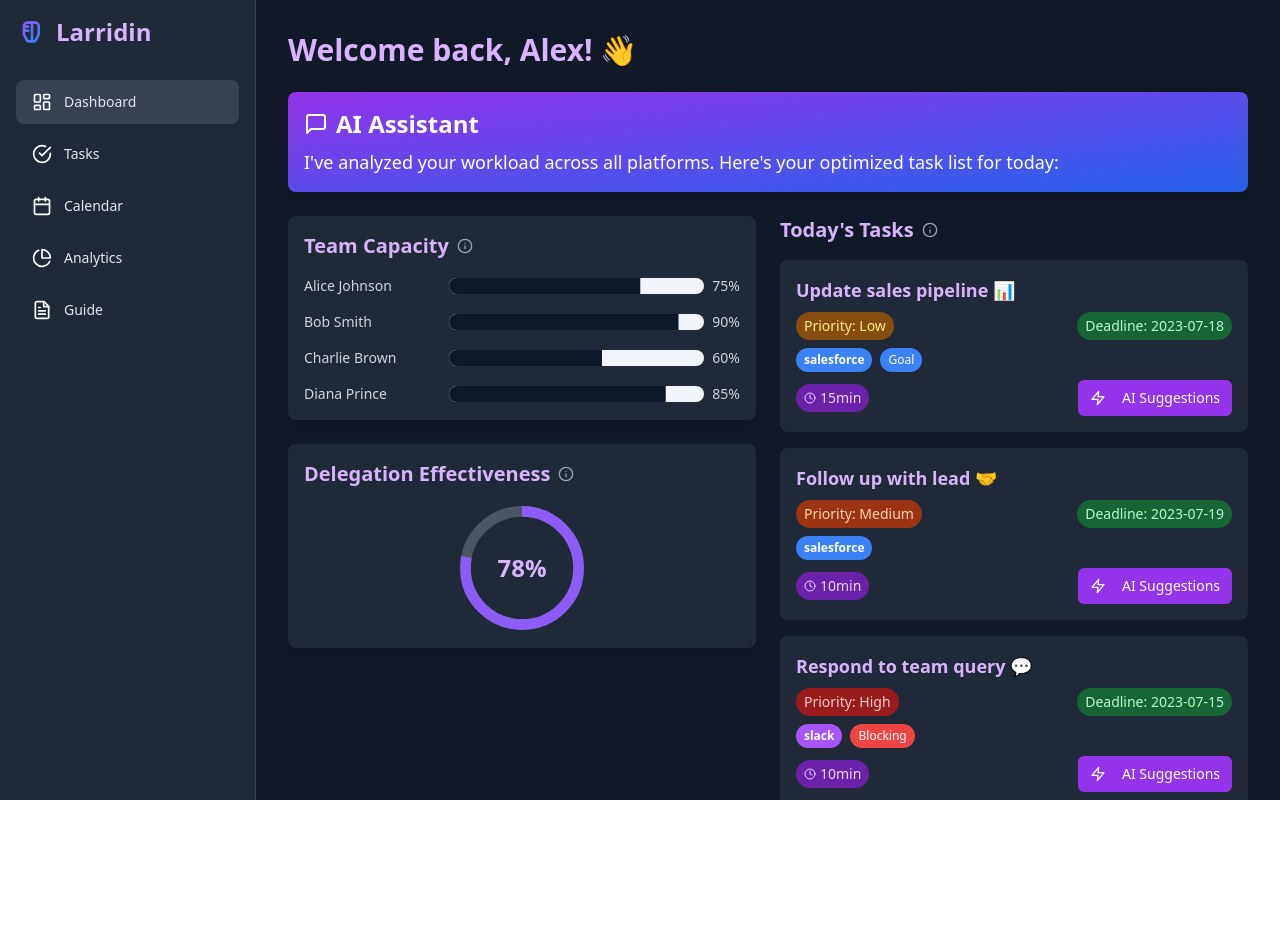
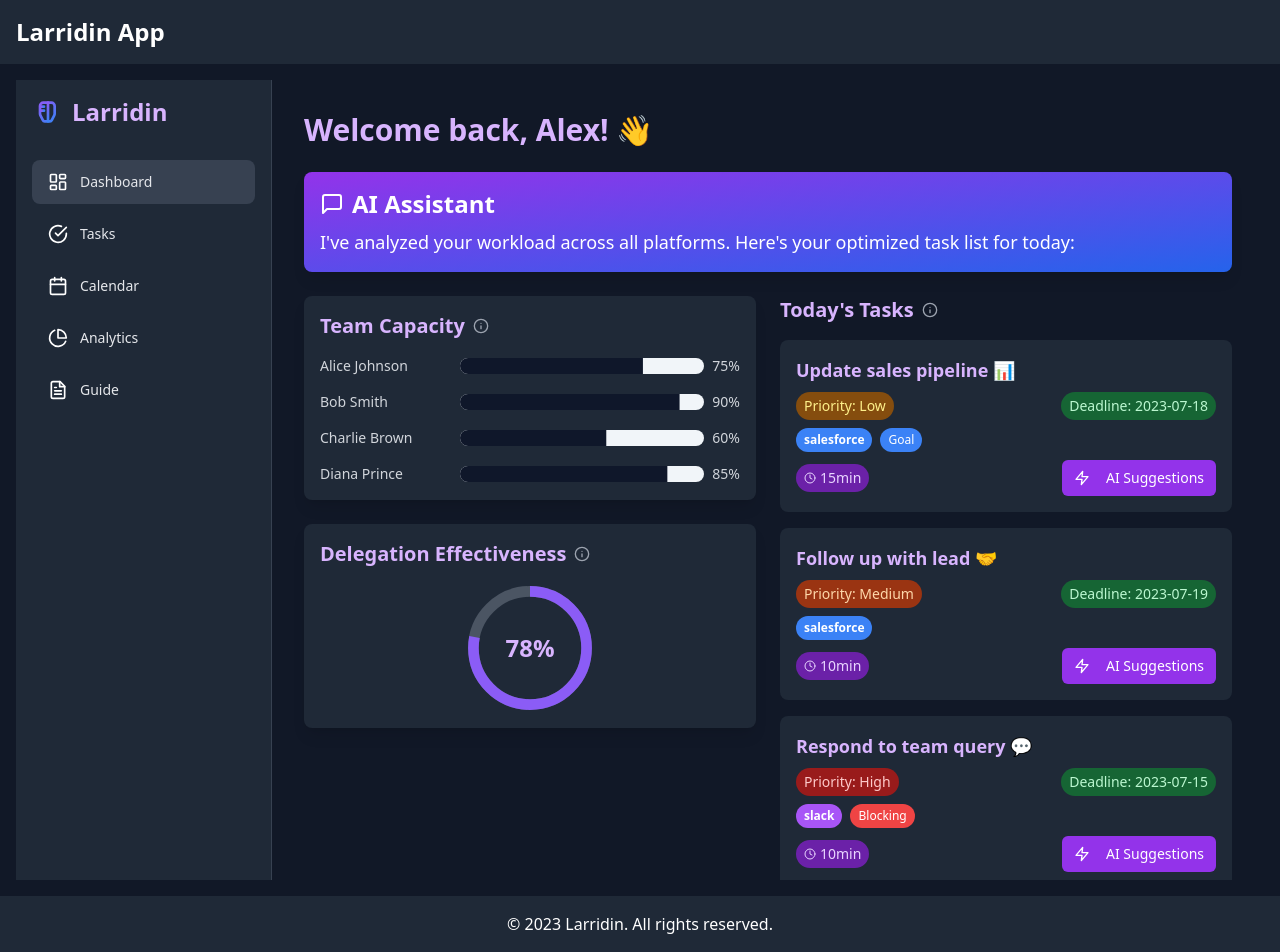
Before and after one commit to madcham/larridin-mc-test, a Next.js app: page / in a window 1280 px wide. Before the commit the page ends 848 px from the top, so only its background shows below. Built offline with nearby package versions, Linux system fonts and the light colour scheme.

Commit message:
changed larridin and _app and ts.config

```diff
--- a/components/LarridinApp.tsx
+++ b/components/LarridinApp.tsx
@@ -8,13 +8,17 @@ import { Dialog, DialogContent, DialogHeader, DialogTitle, DialogTrigger } from
 import { Tooltip, TooltipContent, TooltipProvider, TooltipTrigger } from "@/components/ui/tooltip"
 
 const LarridinApp: React.FC = () => {
+  const [isClient, setIsClient] = useState(false)
   const [activeTab, setActiveTab] = useState('dashboard')
   const [isSidebarOpen, setIsSidebarOpen] = useState(false)
-  const [isClient, setIsClient] = useState(false)
 
   useEffect(() => {
     setIsClient(true)
   }, [])
+
+  if (!isClient) {
+    return <div className="flex h-screen items-center justify-center bg-gray-900 text-white">Loading Larridin App...</div>
+  }
 
   const tabs = [
     { id: 'dashboard', label: 'Dashboard', icon: <LayoutDashboard className="w-5 h-5" /> },
@@ -97,7 +101,6 @@ const LarridinApp: React.FC = () => {
               <Clock className="w-3 h-3" />
               {task.suggestedTime}
             </span>
-            {isClient && (
             <Dialog>
               <DialogTrigger asChild>
                 <Button variant="outline" size="sm" className="bg-purple-600 text-white border-none hover:bg-purple-700">
@@ -119,7 +122,6 @@ const LarridinApp: React.FC = () => {
                 </div>
               </DialogContent>
             </Dialog>
-            )}
           </div>
         </div>
       ))}
@@ -130,7 +132,6 @@ const LarridinApp: React.FC = () => {
     <div className="bg-gray-800 shadow-lg rounded-lg p-4 mb-6">
       <h3 className="text-xl font-bold text-purple-300 mb-4 flex items-center">
         Team Capacity
-        {isClient && (
         <TooltipProvider>
           <Tooltip>
             <TooltipTrigger asChild>
@@ -141,7 +142,6 @@ const LarridinApp: React.FC = () => {
             </TooltipContent>
           </Tooltip>
         </TooltipProvider>
-        )}
       </h3>
       <div className="space-y-4">
         {teamMembers.map(member => (
@@ -161,7 +161,6 @@ const LarridinApp: React.FC = () => {
     <div className="bg-gray-800 shadow-lg rounded-lg p-4 mb-6">
       <h3 className="text-xl font-bold text-purple-300 mb-4 flex items-center">
         Delegation Effectiveness
-        {isClient && (
         <TooltipProvider>
           <Tooltip>
             <TooltipTrigger asChild>
@@ -172,7 +171,6 @@ const LarridinApp: React.FC = () => {
             </TooltipContent>
           </Tooltip>
         </TooltipProvider>
-        )}
       </h3>
       <div className="flex items-center justify-center">
         <div className="relative w-32 h-32">
@@ -221,7 +219,6 @@ const LarridinApp: React.FC = () => {
         <div>
           <h3 className="text-xl font-bold text-purple-300 mb-4 flex items-center">
             Today's Tasks
-            {isClient && (
             <TooltipProvider>
               <Tooltip>
                 <TooltipTrigger asChild>
@@ -232,7 +229,6 @@ const LarridinApp: React.FC = () => {
                 </TooltipContent>
               </Tooltip>
             </TooltipProvider>
-            )}
           </h3>
           {renderTaskList()}
         </div>
--- a/pages/_app.tsx
+++ b/pages/_app.tsx
@@ -1,6 +1,6 @@
 import { useEffect, useState } from 'react'
 import type { AppProps } from 'next/app'
-import '../styles/globals.css' // Adjust this path as needed
+import '../styles/globals.css'
 
 function MyApp({ Component, pageProps }: AppProps) {
   const [isStylesLoaded, setIsStylesLoaded] = useState(false)
@@ -14,10 +14,22 @@ function MyApp({ Component, pageProps }: AppProps) {
   }, [])
 
   if (!isStylesLoaded) {
-    return null // or a loading indicator
+    return <div className="flex h-screen items-center justify-center bg-gray-900 text-white">Loading styles...</div>
   }
 
-  return <Component {...pageProps} />
+  return (
+    <div className="min-h-screen bg-gray-900 text-white">
+      <header className="bg-gray-800 p-4">
+        <h1 className="text-2xl font-bold">Larridin App</h1>
+      </header>
+      <main className="p-4">
+        <Component {...pageProps} />
+      </main>
+      <footer className="bg-gray-800 p-4 text-center">
+        <p>&copy; 2023 Larridin. All rights reserved.</p>
+      </footer>
+    </div>
+  )
 }
 
 export default MyApp
--- a/styles/globals.css
+++ b/styles/globals.css
@@ -1,6 +1,7 @@
 @tailwind base;
 @tailwind components;
 @tailwind utilities;
+
 
 @layer base {
   :root {
```
Lines whose indentation alone changed are shown as unchanged.
